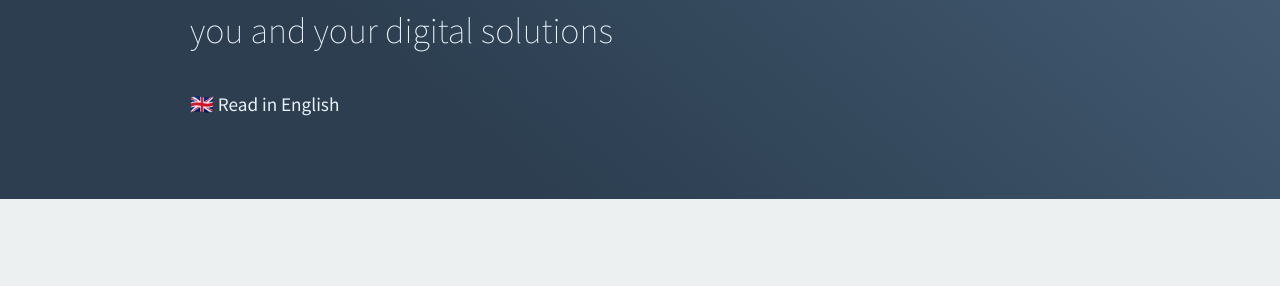
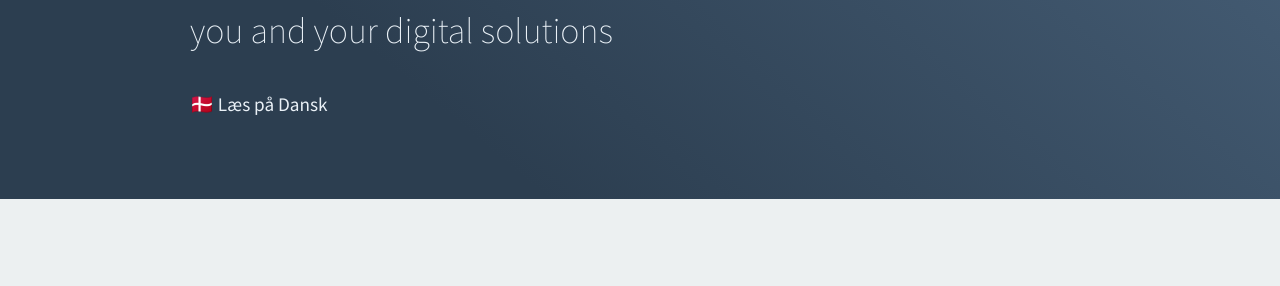
Before and after one commit to derangeddk/deranged.dk, a Jekyll site: the page built from accessibility/index.html, in a window 1280 px wide and 900 px high. Shown: the part 260-546 px from the top of the window. Built offline with Jekyll 4.4.1, drawn with Linux system fonts in a browser that asks for light colours; comment, search, counter and statistics services are not loaded.

Commit message:
Fix language switcher

```diff
--- a/accessibility/index.html
+++ b/accessibility/index.html
@@ -51,7 +51,7 @@ questions:
       From skills development to full compliance – we upgrade both you and your digital solutions
     </p>
     <p class="hero__language-switch">
-      🇬🇧 <a href="/accessibility">Read in English</a>
+     🇩🇰 <a href="/da/tilgaengelighed">Læs på Dansk</a>
     </p>
   </div>
 </section>
```
